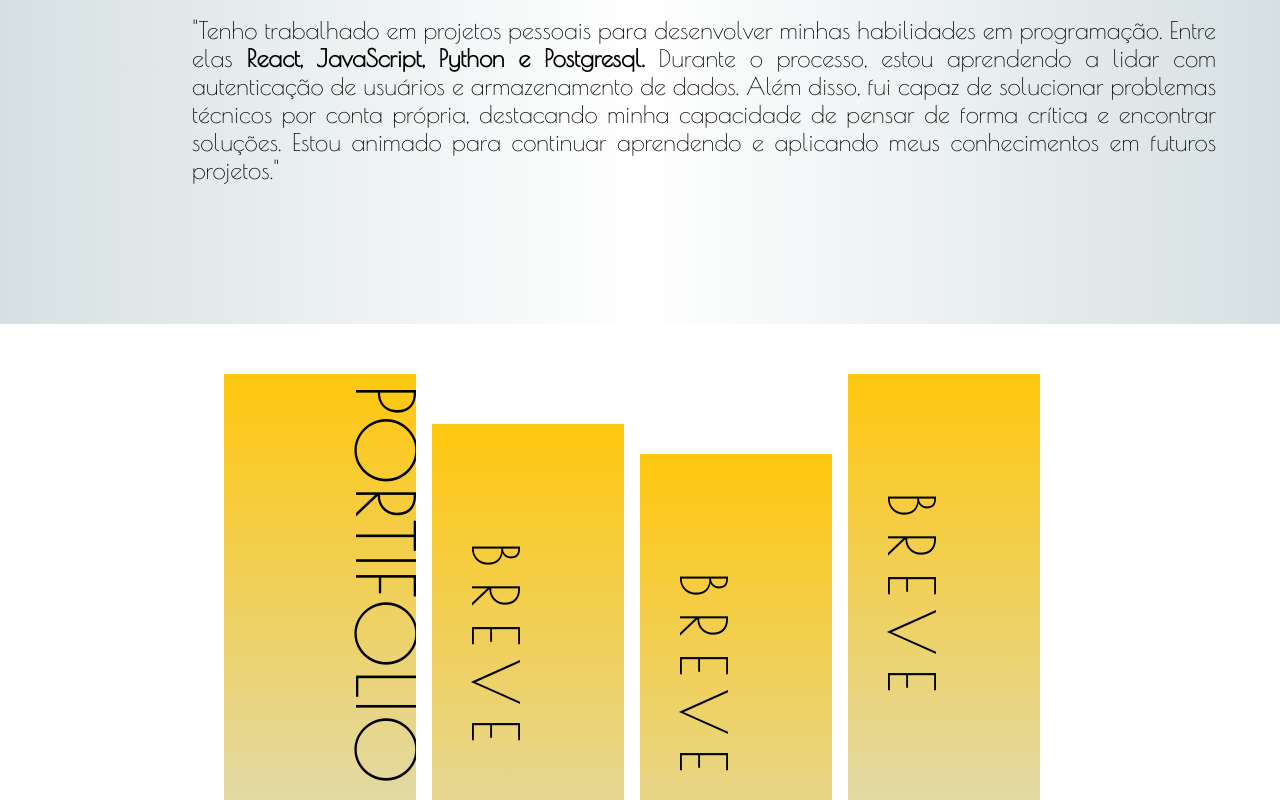
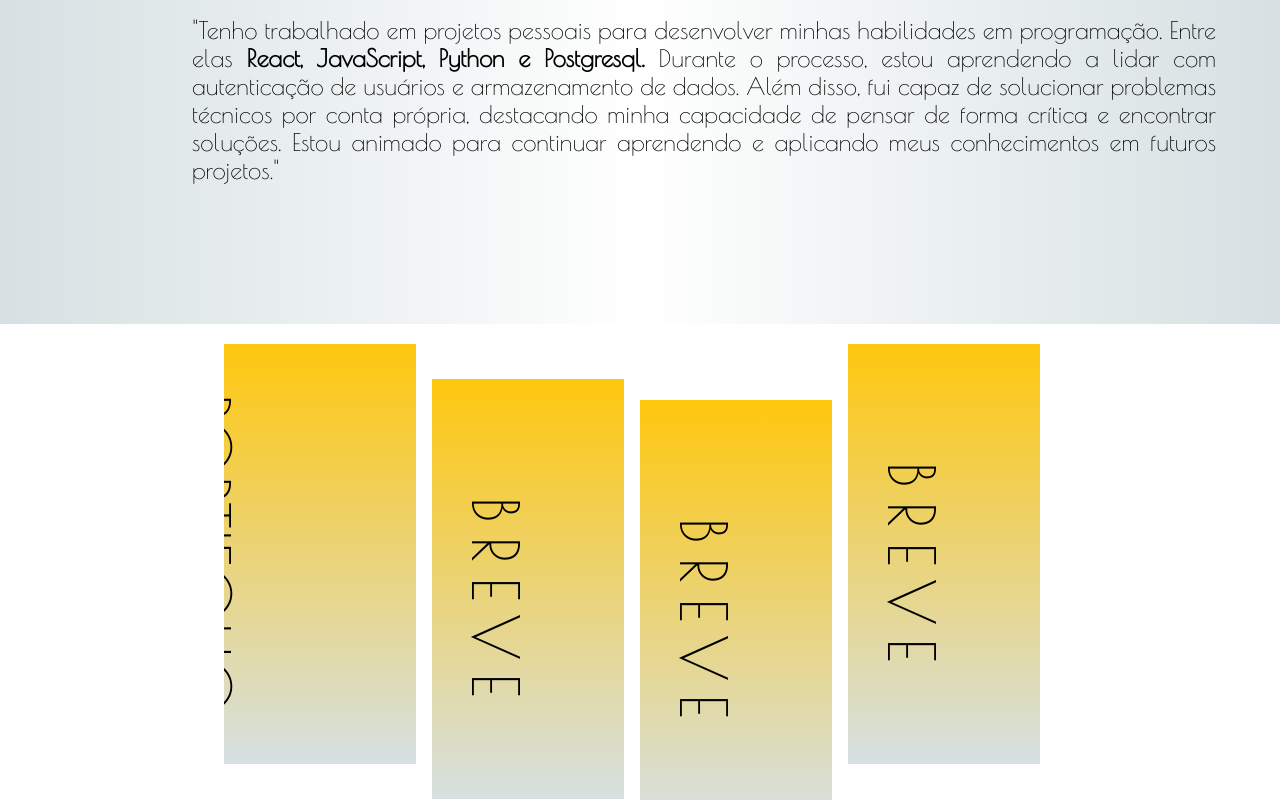
Before and after one commit to wenned/Portfolio-React, a React (Create React App) app: page / in a window 1280 px wide. Shown: the part 2220-3020 px from the top of the page. Built offline with nearby package versions, Linux system fonts and the light colour scheme; a web font is replaced by a local one.

Commit message:
erro de css area projeto correcoes exibicao projeoto portifolio

```diff
--- a/src/components/infoprojetos/InfoProjeto.js
+++ b/src/components/infoprojetos/InfoProjeto.js
@@ -11,10 +11,12 @@ function InfoProjeto(){
     return(
 
         <div className={style.Container}>
+            <div className={style.imagemProjeto}></div>
 
-            <h1>Tecnologias Usadas:</h1>
 
             <div>
+                <h1>Tecnologias Usadas:</h1>
+
                 <div><FaJs/>: JavaScript</div>
                 <div><FaHtml5/>: Hypertext Markup Language</div>
                 <div><FaCss3/>: Cascading Style Sheets</div>
--- a/src/components/infoprojetos/InfoProjeto.module.css
+++ b/src/components/infoprojetos/InfoProjeto.module.css
@@ -1,11 +1,31 @@
 .Container{
-    position:absolute;
-    bottom: 30%;
+    position:relative;
+    display: flex;
+    flex-direction: row;
     width: 100%;
+    height: 100%;
+
     right: 5%;
 }
 
-.Container h1{font-size: 3rem;}
+
+.imagemProjeto{
+    position: relative;
+    width: 100%;
+    background-image: url('/src/imagens/portifolio.png');
+    -moz-border-radius: 50px;
+    border-radius: 10%;
+    border: none;
+    background-size: 400px;
+    background-repeat: no-repeat;
+    background-position: center;
+    margin-right: 3%;
+}
+
+
+.Container h1{
+    width: 100%;
+    font-size: 3rem;}
 
 .Container div{
     position: relative;
--- a/src/components/layout_projeto/LayoutProjeto.js
+++ b/src/components/layout_projeto/LayoutProjeto.js
@@ -60,10 +60,8 @@ function LayoutProjeto(){
             <div className={`${style.l1} ${style[layout1]}`}>
                 <div className={`${style.nomeProjeto}`} id='l1'>PORTIFOLIO</div>
 
-                <span className={style.imagemProjeto}></span>
-
-                <div className={style.proJeto}>
-                    <InfoProjeto id='hy'/>
+                <div className={style.conteinerSecundario}>
+                        <InfoProjeto id='hy'/>
                 </div>
             </div>
 
--- a/src/components/layout_projeto/LayoutProjeto.module.css
+++ b/src/components/layout_projeto/LayoutProjeto.module.css
@@ -3,14 +3,16 @@
     justify-content: center;
     display: flex;
     width: 100%;
-    height: 100%;
-    top: 5%;
+    height: 70%;
+    bottom: 13%;
 }
 
 .l1{
     background-image: linear-gradient(180deg, #ffc70e, #d6e0e2);
     position: relative;
     display: flex;
+    justify-content: center;
+    align-items: center;
     flex-direction: row;
     width: 15%;
     height: 60%;
@@ -19,32 +21,24 @@
     overflow: hidden;
 }
 
+.conteinerSecundario{
+    position: relative;
+    justify-content: center;
+    align-items: center;
+    display: flex;
+    flex-direction: column;
+    width: 100%;
+    height: 100%;
+    z-index: -1;
+}
+
 .nomeProjeto{
     position: relative;
+    width: none;
     transform: rotate(90deg);
-    font-size: 5em;
+    font-size: 4em;
     height: 10%;
-    top: 30%;
-    right: 11%;
     z-index: 2;
-}
-
-
-.imagemProjeto{
-    position: relative;
-    height: 100%;
-    width: 100%;
-    right: 15%;
-    background-image: url('/src/imagens/portifolio.png');
-    background-size: 450px;
-    background-repeat: no-repeat;
-    background-position: center;
-    border-radius: 8px;
-}
-
-.proJeto{
-    position: relative;
-    width: 100%;
 }
 
 .l2{
@@ -108,7 +102,6 @@
 
 .active{
 position: absolute;
-display: flex;
 height: 90%;
 z-index: 2;
 
@@ -118,23 +111,49 @@ animation-fill-mode: forwards;
 
 }
 
-@media (max-width: 1158px) {
+@media (max-width: 1433px) {
 
-    .l1 span{ background-size: 400px;}
+    .imagemProjeto{ left: 25%;}
 }
 
-@media (max-width: 1062px) {
+@media (max-width: 1240px) {
 
-    .l1 span{ background-size: 350px;}
+    .nomeProjeto{
+        right: 10%;
+        bottom: 25%;}
+
+    .proJeto{
+        top: 5%;
+    }
+
+    .imagemProjeto{ left: 17%;}
+
 }
 
-@media (max-width: 1020px) {
-    .l1 span{
-        width: 100%;
-        height: 60%;
-        background-size: 43%;
+
+@media (max-width: 1156px) {
+
+    .proJeto{
+        right: 25%;}
+}
+
+@media (max-width: 1100px) {
+
+    .proJeto{
+        height: 80%;
+        right: 15%;}
+}
+
+@media (max-width: 1000px) {
+
+    .imagemProjeto{
+        width: 370px;
+        left: 1%;
     }
 
+    .proJeto{
+        width: 600px;
+    }
 }
 
 @media (max-width: 820px) {
```
